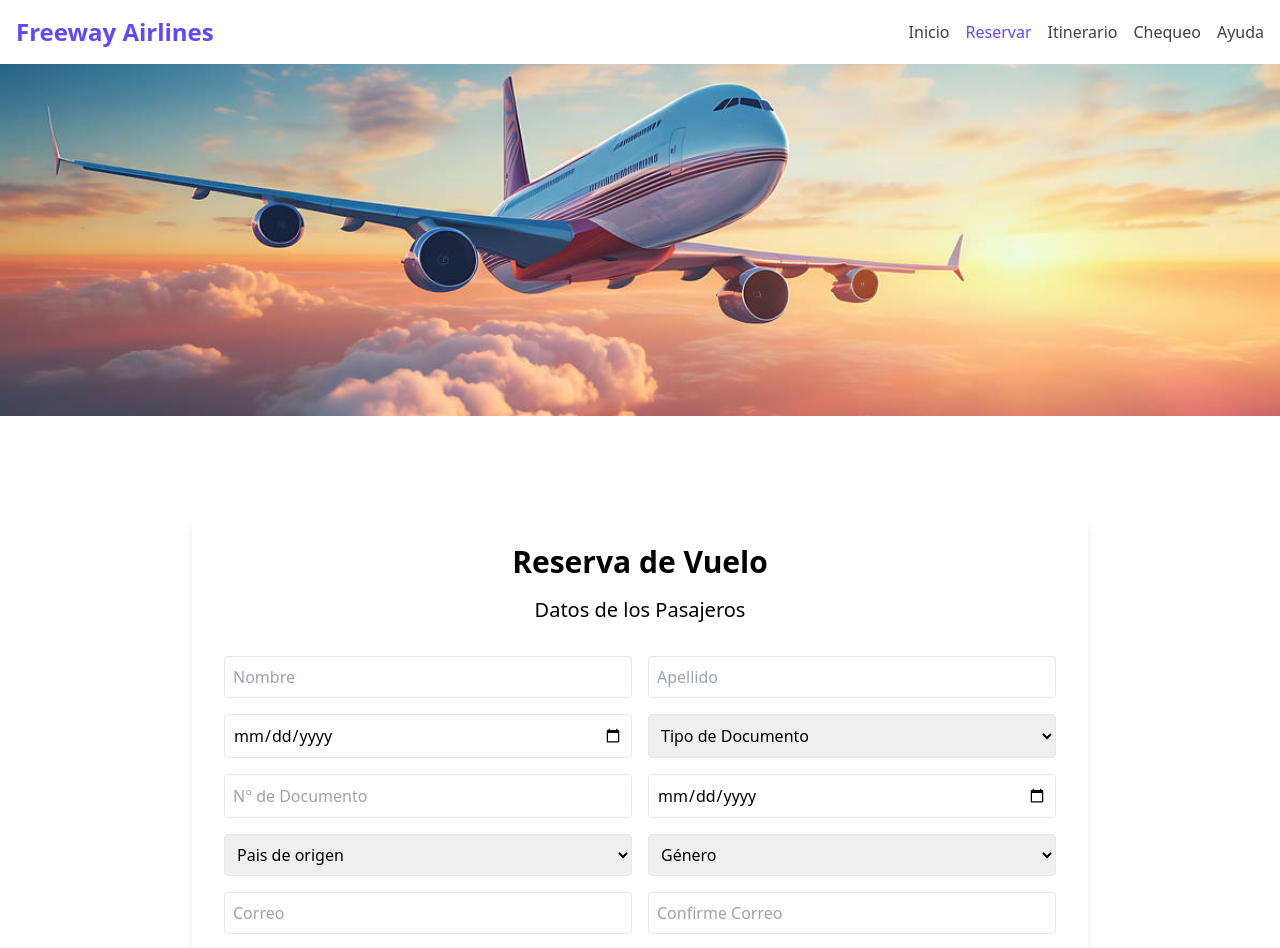
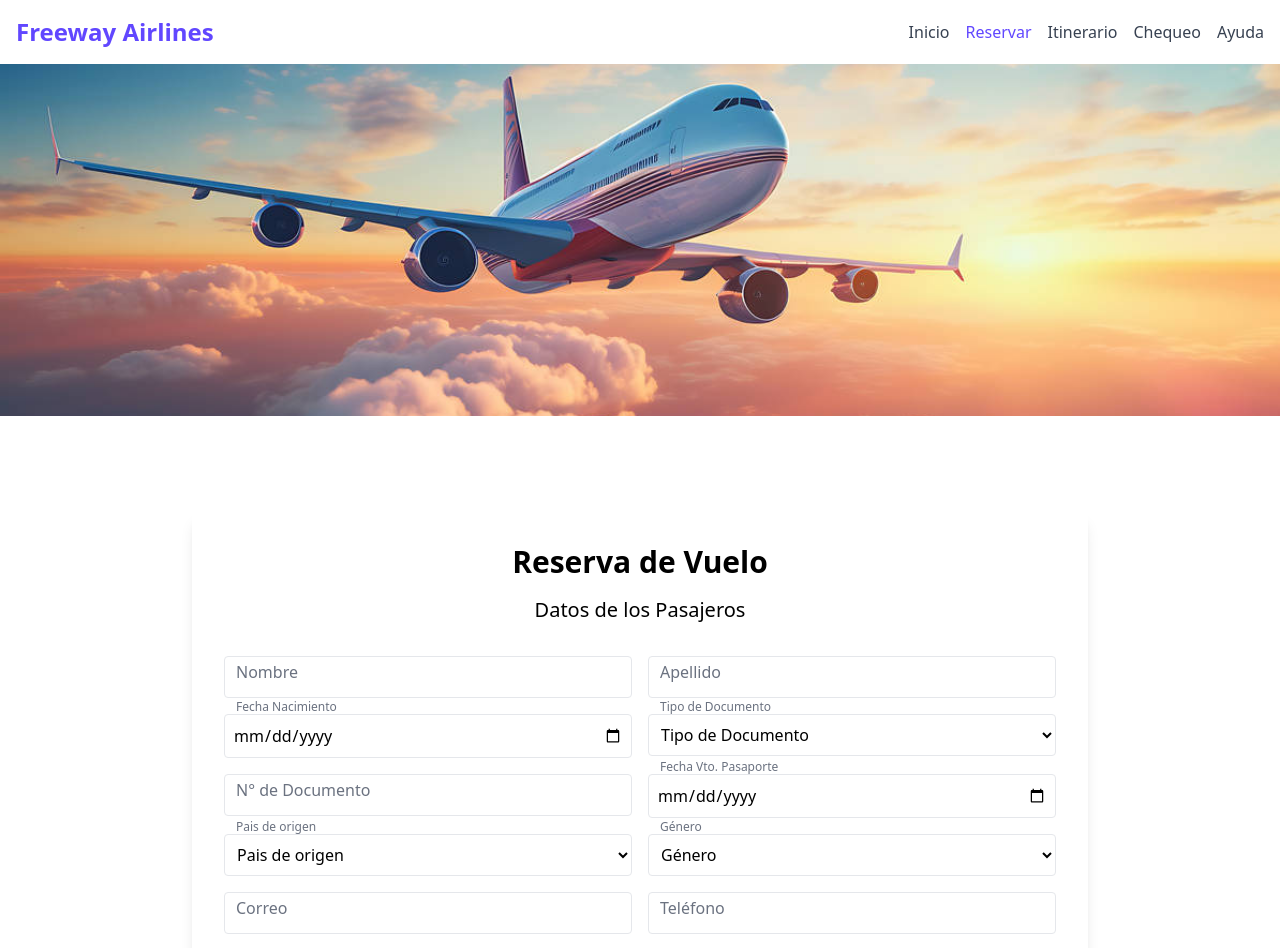
Before and after one commit to Carlos-jim/freeway, a React (Create React App) app: page /reservar-vuelo in a window 1280 px wide. Shown: the top 948 px of the page. Built offline with nearby package versions, Linux system fonts and the light colour scheme.

Commit message:
Floating label

```diff
--- a/src/components/inputs-Reservation.jsx
+++ b/src/components/inputs-Reservation.jsx
@@ -1,75 +1,180 @@
 import React from "react";
-import nacionalidadOptions from '../.json/nacionalidad.json'
+import nacionalidadOptions from '../.json/nacionalidad.json';
 
 const InputsReservation = () => {
   return (
     <div>
       <div className="grid grid-cols-2 gap-4">
+
+        <div className="relative">
           <input
             type="text"
-          placeholder="Nombre"
-          className="border p-2 rounded"
+            id="nombre"
+            placeholder=" "
+            className="peer border p-2 rounded w-full"
           />
+          <label
+            htmlFor="nombre"
+            className="absolute text-gray-500 duration-300 transform -translate-y-6 scale-75 top-1 left-3 origin-[0] peer-placeholder-shown:scale-100 peer-placeholder-shown:translate-y-0 peer-focus:scale-75 peer-focus:-translate-y-6"
+          >
+            Nombre
+          </label>
+        </div>
+
+        <div className="relative">
           <input
             type="text"
-          placeholder="Apellido"
-          className="border p-2 rounded"
+            id="apellido"
+            placeholder=" "
+            className="peer border p-2 rounded w-full"
           />
+          <label
+            htmlFor="apellido"
+            className="absolute text-gray-500 duration-300 transform -translate-y-6 scale-75 top-1 left-3 origin-[0] peer-placeholder-shown:scale-100 peer-placeholder-shown:translate-y-0 peer-focus:scale-75 peer-focus:-translate-y-6"
+          >
+            Apellido
+          </label>
+        </div>
+
+        <div className="relative">
           <input
             type="date"
-          placeholder="Fecha Nacimiento"
-          className="border p-2 rounded"
+            id="fechaNacimiento"
+            placeholder=" "
+            className="peer border p-2 rounded w-full"
           />
-        <select className="border p-2 rounded">
-          <option>Tipo de Documento</option>
+          <label
+            htmlFor="fechaNacimiento"
+            className="absolute text-gray-500 duration-300 transform -translate-y-6 scale-75 top-1 left-3 origin-[0] peer-placeholder-shown:scale-100 peer-placeholder-shown:translate-y-0 peer-focus:scale-75 peer-focus:-translate-y-6"
+          >
+            Fecha Nacimiento
+          </label>
+        </div>
+
+        <div className="relative">
+          <select
+            id="tipoDocumento"
+            className="peer border p-2 rounded w-full bg-transparent"
+            defaultValue=""
+          >
+            <option value="" disabled hidden>Tipo de Documento</option>
             <option>Cedula de identidad</option>
             <option>Pasaporte</option>
           </select>
+          <label
+            htmlFor="tipoDocumento"
+            className="absolute text-gray-500 duration-300 transform -translate-y-6 scale-75 top-1 left-3 origin-[0] peer-placeholder-shown:scale-100 peer-placeholder-shown:translate-y-0 peer-focus:scale-75 peer-focus:-translate-y-6"
+          >
+            Tipo de Documento
+          </label>
+        </div>
+
+        <div className="relative">
           <input
             type="text"
-          placeholder="N° de Documento"
-          className="border p-2 rounded"
+            id="numeroDocumento"
+            placeholder=" "
+            className="peer border p-2 rounded w-full"
           />
+          <label
+            htmlFor="numeroDocumento"
+            className="absolute text-gray-500 duration-300 transform -translate-y-6 scale-75 top-1 left-3 origin-[0] peer-placeholder-shown:scale-100 peer-placeholder-shown:translate-y-0 peer-focus:scale-75 peer-focus:-translate-y-6"
+          >
+            N° de Documento
+          </label>
+        </div>
+
+        <div className="relative">
           <input
             type="date"
-          placeholder="Fecha Vto. Pasaporte"
-          className="border p-2 rounded"
+            id="fechaVencimiento"
+            placeholder=" "
+            className="peer border p-2 rounded w-full"
           />
-        <select className="border p-2 rounded">
-          <option>Pais de origen</option>
+          <label
+            htmlFor="fechaVencimiento"
+            className="absolute text-gray-500 duration-300 transform -translate-y-6 scale-75 top-1 left-3 origin-[0] peer-placeholder-shown:scale-100 peer-placeholder-shown:translate-y-0 peer-focus:scale-75 peer-focus:-translate-y-6"
+          >
+            Fecha Vto. Pasaporte
+          </label>
+        </div>
+
+        <div className="relative">
+          <select
+            id="paisOrigen"
+            className="peer border p-2 rounded w-full bg-transparent"
+            defaultValue=""
+          >
+            <option value="" disabled hidden>Pais de origen</option>
             {nacionalidadOptions.nacionalidad.map((option) => (
               <option key={option.value} value={option.value}>
                 {option.label}
               </option>
             ))}
           </select>
-        <select className="border p-2 rounded">
-          <option>Género</option>
+          <label
+            htmlFor="paisOrigen"
+            className="absolute text-gray-500 duration-300 transform -translate-y-6 scale-75 top-1 left-3 origin-[0] peer-placeholder-shown:scale-100 peer-placeholder-shown:translate-y-0 peer-focus:scale-75 peer-focus:-translate-y-6"
+          >
+            Pais de origen
+          </label>
+        </div>
+
+        <div className="relative">
+          <select
+            id="genero"
+            className="peer border p-2 rounded w-full bg-transparent"
+            defaultValue=""
+          >
+            <option value="" disabled hidden>Género</option>
             <option>Masculino</option>
             <option>Femenino</option>
           </select>
+          <label
+            htmlFor="genero"
+            className="absolute text-gray-500 duration-300 transform -translate-y-6 scale-75 top-1 left-3 origin-[0] peer-placeholder-shown:scale-100 peer-placeholder-shown:translate-y-0 peer-focus:scale-75 peer-focus:-translate-y-6"
+          >
+            Género
+          </label>
+        </div>
+
+        <div className="relative">
           <input
             type="email"
-          placeholder="Correo"
-          className="border p-2 rounded"
+            id="correo"
+            placeholder=" "
+            className="peer border p-2 rounded w-full"
           />
-        <input
-          type="email"
-          placeholder="Confirme Correo"
-          className="border p-2 rounded"
-        />
+          <label
+            htmlFor="correo"
+            className="absolute text-gray-500 duration-300 transform -translate-y-6 scale-75 top-1 left-3 origin-[0] peer-placeholder-shown:scale-100 peer-placeholder-shown:translate-y-0 peer-focus:scale-75 peer-focus:-translate-y-6"
+          >
+            Correo
+          </label>
+        </div>
+
+        <div className="relative">
           <input
             type="text"
-          placeholder="Teléfono"
-          className="border p-2 rounded"
+            id="telefono"
+            placeholder=" "
+            className="peer border p-2 rounded w-full"
           />
+          <label
+            htmlFor="telefono"
+            className="absolute text-gray-500 duration-300 transform -translate-y-6 scale-75 top-1 left-3 origin-[0] peer-placeholder-shown:scale-100 peer-placeholder-shown:translate-y-0 peer-focus:scale-75 peer-focus:-translate-y-6"
+          >
+            Teléfono
+          </label>
+        </div>
+      </div>
 
-      </div>
       <div className="flex justify-center mt-4">
         <button className="bg-[#37F83F] text-white p-2 rounded-lg w-32">
           Guardar
         </button>
       </div>
+
       <div className="flex justify-center mt-4">
         <button className="text-gray-600">Agregar Pasajero</button>
       </div>
--- a/src/view/checkin.jsx
+++ b/src/view/checkin.jsx
@@ -16,11 +16,11 @@ const CheckInForm = () => {
               <span className="text-sm mt-2">CHECK-IN</span>
             </div>
             <div className="flex flex-col items-center mb-4 sm:mb-0">
-              <div className="bg-gray-200 text-gray-500 rounded-full w-8 h-8 flex items-center justify-center">3</div>
+              <div className="bg-gray-200 text-gray-500 rounded-full w-8 h-8 flex items-center justify-center">2</div>
               <span className="text-sm mt-2">DATOS PASAJEROS</span>
             </div>
             <div className="flex flex-col items-center">
-              <div className="bg-gray-200 text-gray-500 rounded-full w-8 h-8 flex items-center justify-center">5</div>
+              <div className="bg-gray-200 text-gray-500 rounded-full w-8 h-8 flex items-center justify-center">3</div>
               <span className="text-sm mt-2">TARJETA DE EMBARQUE</span>
             </div>
           </div>
```
Also changed, not shown: src/index.css (line endings or trailing spaces). Lines whose indentation alone changed are shown as unchanged.
